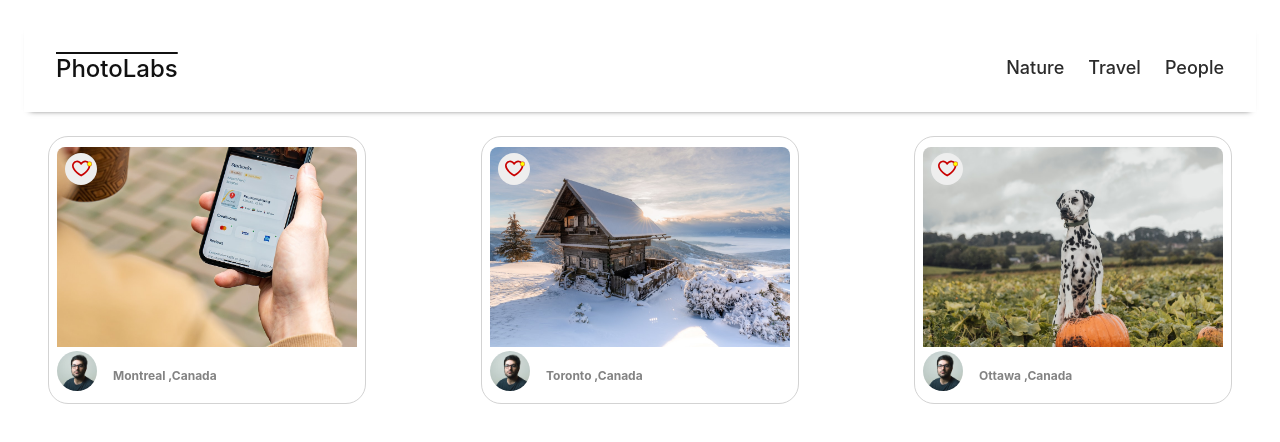
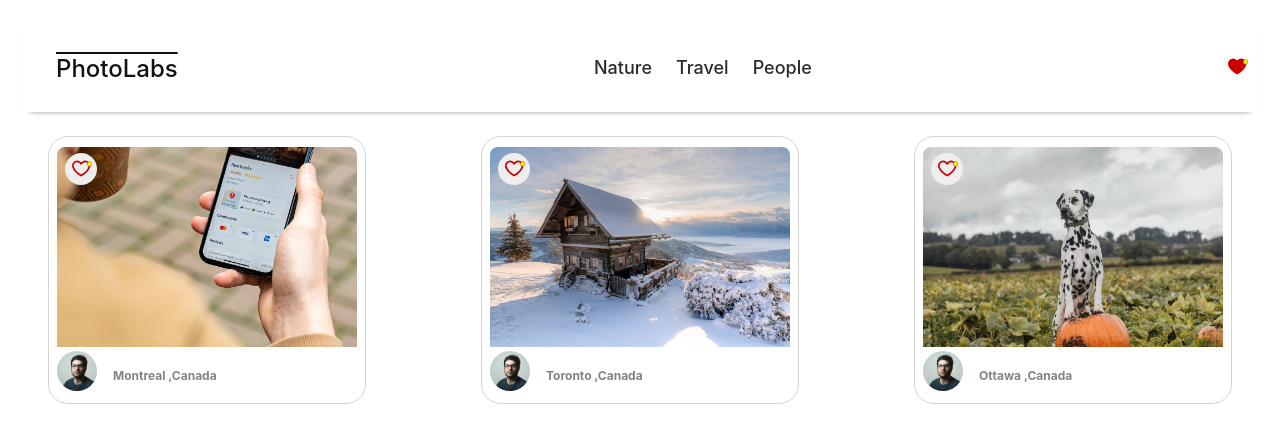
Before and after one commit to Aiman03at/photolabs, a React (Create React App) app in the folder frontend/: page / in a window 1280 px wide. Shown: the top 442 px of the page. Built offline with nearby package versions, Linux system fonts and the light colour scheme; the HTML template or start-up script is replaced by a standard one.

Commit message:
Implement home Route

```diff
--- a/frontend/src/components/FavBadge.jsx
+++ b/frontend/src/components/FavBadge.jsx
@@ -6,7 +6,7 @@ import '../styles/FavBadge.scss';
 const FavBadge = ({ isFavPhotoExist }) => {
   return (
     <div className='fav-badge'>
-      <FavIcon displayAlert={!!isFavPhotoExist}/>
+      {isFavPhotoExist && <FavIcon displayAlert={!!isFavPhotoExist} selected={true}/>}
     </div>
   )
 };
--- a/frontend/src/components/TopNavigationBar.jsx
+++ b/frontend/src/components/TopNavigationBar.jsx
@@ -1,12 +1,17 @@
 import React from 'react';
 import TopicList from './TopicList';
 import '../styles/TopNavigationBar.scss'
+import FavBadge from './FavBadge';
+import { useState } from 'react';
 
 const TopNavigation = () => {
+
+  const [isFavPhotoExist, setIsFavPhotoExist] = useState(true);
   return (
     <div className="top-nav-bar">
       <span className="top-nav-bar__logo">PhotoLabs</span>
       <TopicList/>
+      <FavBadge isFavPhotoExist={isFavPhotoExist} />
     </div>
   )
 }
```
Also changed, not shown: frontend/src/components/HomeRoute.jsx (added, +13 -0 lines).
